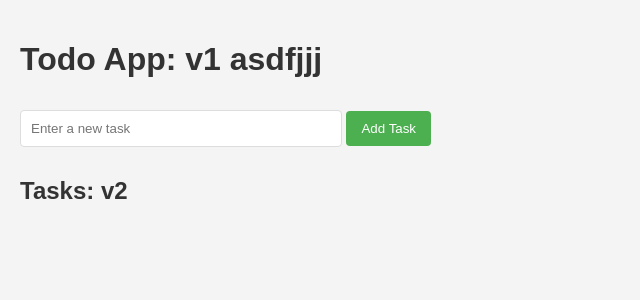
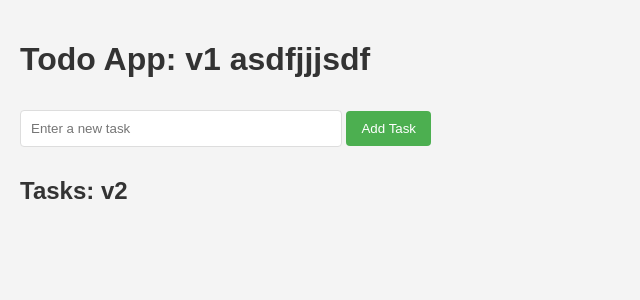
Before and after one commit to kodekloudhub/course-jenkins-project, a Flask app: page / in a window 1280 px wide. Shown: the top 300 px of the page, without its empty margins (0-640 px from the left). Run offline with Flask 3, Linux system fonts and the light colour scheme.

Commit message:
Update index.html

```diff
--- a/templates/index.html
+++ b/templates/index.html
@@ -57,7 +57,7 @@
     </style>
   </head>
   <body>
-    <h1>Todo App: v1 asdfjjj</h1>
+    <h1>Todo App: v1 asdfjjjsdf</h1>
 
     <!-- Add Task Form -->
     <form method="post">
```
